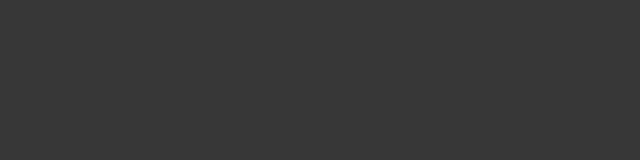
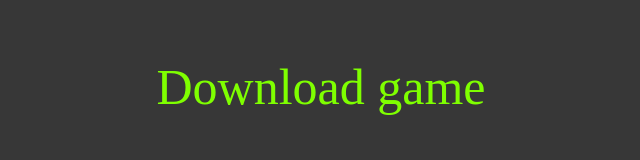
Before and after one commit to StudentsMakeGames/StudentsMakeGames.github.io, a plain HTML site: page Download.html in a window 1280 px wide. Shown: the whole page, without its empty margins (319-959 px from the left). Drawn offline with Linux system fonts and the light colour scheme.

Commit message:
Add files via upload

```diff
--- a/Download.html
+++ b/Download.html
@@ -7,7 +7,7 @@
         </head>
 
         <body>
-
+            <a class="startbutton" href="https://we.tl/t-5U6CIfdvZx">Download game</a>
         </div>
         </body>
     </html>
```
